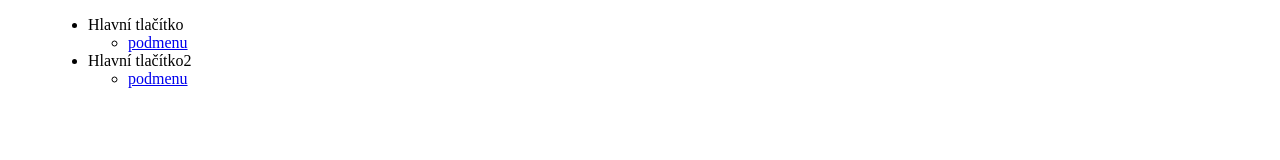
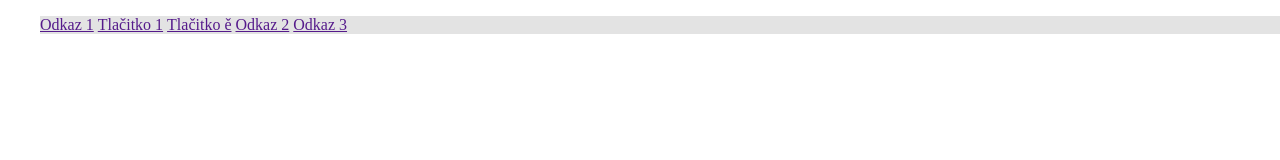
Before and after one commit to ishchuktaras/Tomash-Herout-Kurz-Javascript--IT-Step, a plain HTML site: page Domácí úkoly/Rozbalovaci menu_2/index.html in a window 1280 px wide. Drawn offline with Linux system fonts and the light colour scheme.

Commit message:
commit edit menu structure and style

```diff
--- a/Domácí úkoly/Rozbalovaci menu_2/index.html
+++ b/Domácí úkoly/Rozbalovaci menu_2/index.html
@@ -6,29 +6,19 @@
     <meta name="viewport" content="width=device-width, initial-scale=1.0" />
     <title>Document</title>
 
+		<link type="text/css" rel="stylesheet" href="style.css">
 		<script type="text/javascript"src="js/jquery-3.6.0.min.js"></script>
 
   </head>
   <body>
     <menu>
       <ul>
-        <li>
-          <span>Hlavní tlačítko</span>
-          <ul>
-            <li>
-              <a href="#">podmenu</a>
-            </li>
-          </ul>
-        </li>
-        <li>
-          <span>Hlavní tlačítko2</span>
-          <ul>
-            <li>
-              <a href="#">podmenu</a>
-            </li>
-          </ul>
-        </li>
-      </ul>
+        <li><a href="">Odkaz 1</a></li>
+				<li><a href="">Tlačitko 1</a></li>
+				<li><a href="">Tlačitko ě</a></li>
+				<li><a href="">Odkaz 2</a></li>
+				<li><a href="">Odkaz 3</a></li>
+			</ul>
     </menu>
 
   </body>
--- a/Domácí úkoly/Rozbalovaci menu_2/style.css
+++ b/Domácí úkoly/Rozbalovaci menu_2/style.css
@@ -0,0 +1,16 @@
+html {
+	font-family: "Poppins";
+}
+body {
+	margin: 0;
+	padding: 0;
+}
+ul {
+	margin: 0;
+	padding: 0;
+	list-style-type: none;
+	background-color: #e3e3e3;
+}
+ul li {
+	display: inline-block;
+}
```
